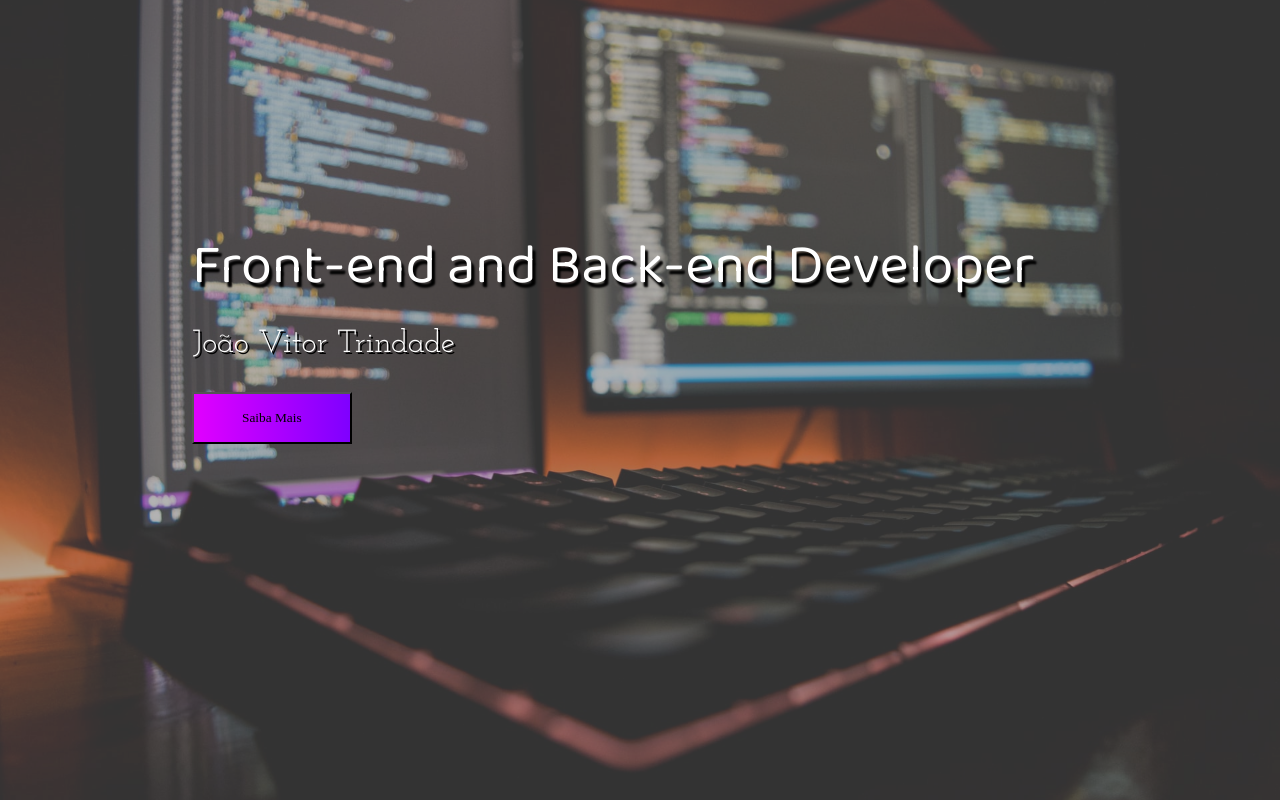
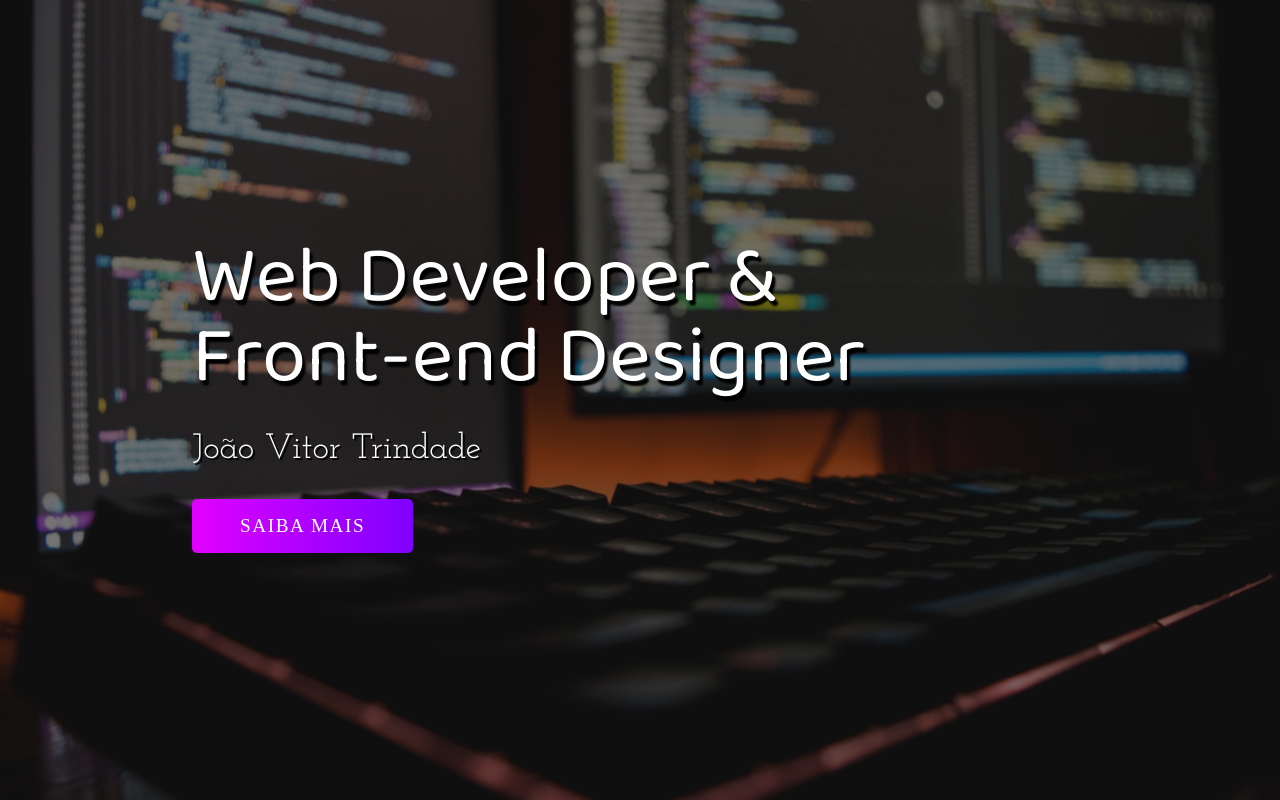
Before and after one commit to trindadeJvtr/portfolio, a plain HTML site: page index.html in a window 1280 px wide. Drawn offline with Linux system fonts and the light colour scheme; a web font is replaced by a local one.

Commit message:
:package: header

```diff
--- a/index.html
+++ b/index.html
@@ -19,12 +19,13 @@
 
         <header>
             <div class="imgWrapper">
-                <img src="imagens/fundoPrincipal1.jpg" alt="imagem de um computador com códigos fonte ao fundo da tela.">
+                <img src="imagens/fundoPrincipal1.jpg"
+                    alt="imagem de um computador com códigos fonte ao fundo da tela.">
             </div>
 
             <div class="apresentacaoHeader">
                 <h1>
-                    Front-end and Back-end Developer
+                    Web Developer & <br> Front-end Designer
                 </h1>
                 <p>
                     João Vitor Trindade
--- a/style.css
+++ b/style.css
@@ -17,7 +17,26 @@ header {
     height: 100%;
     overflow: hidden;
     /*background-color usado para a imagem com opacidade não ficar tão pálida.*/
-    background-color: rgba(0, 0, 0, 0.6);
+    background-color: rgba(0, 0, 0, 0.9);
+}
+
+@keyframes zoom {
+    0% {
+        transform: scale(1.3);
+    }
+    100% {
+        transform: scale(1);
+    }
+}
+
+@keyframes moveBanner {
+    0% {
+        transform: translateY(10rem) rotateY(-30deg);
+    }
+    100% {
+        transform: translateY(0) rotateY(0);
+        opacity: 1;
+    }
 }
 
 
@@ -30,7 +49,8 @@ header {
     object-fit: cover;
     /*opacidade/transparencia da imagem (colocar um background color escuro na divPai da imagem para
     não ficar tão pálida a transparencia)*/
-    opacity: 0.5;
+    opacity: 0.4;
+    animation: zoom 25s;
 }
 
 .apresentacaoHeader {
@@ -41,28 +61,39 @@ header {
 
 .apresentacaoHeader h1 {
     color: white;
-    font-size: 3.5rem;
+    font-size: 5rem;
     font-family: "Baloo Da 2", serif;
-    font-weight: 100;
+    font-weight: 200;
+    opacity: 0;
     /*controla os 4 parametros da sombra, os dois primeiros é posição e os dois ultimos blush e cor da sombra*/
-    text-shadow: .2rem .3rem 2px rgba(0, 0, 0, 4);
+    text-shadow: .2rem .3rem 2px rgba(0, 0, 0, 9);
     /*line-height define o distanciamento entre as linhas*/
-    line-height: 3.5rem;
+    line-height: 5rem;
     /* margin para o espaçamento entre o titulo e o nome*/
     margin-bottom: 2rem;
+    animation: moveBanner 1.5s 0.3s forwards;
 }
 
 .apresentacaoHeader p {
     font-family: "Josefin Slab", serif;
     color: white;
-    font-size: 2rem;
+    font-size: 2.2rem;
     text-shadow: 2px 2px rgba(0, 0, 0, 1);
     margin-bottom: 2rem;
+    opacity: 0;
+    animation: moveBanner 1.5s 0.5s forwards;
 }
 
 .apresentacaoHeader button {
     font-family: "Muli";
     color: rgba(0, 0, 0, 1);
+    font-size: 1.2rem;
+    border: none;
+    color: white;
+    opacity: 0;
+    text-transform: uppercase;
+    letter-spacing: .1rem;
+    border-radius: 5px;
     /*os backgrounds  abaixo são utilizados para obter o gradiente do botão e foram disponibilizados no site
     uigradients, curiosidade que o motivo da variedade do tipo de background abaixo é para ser compativel com
     navegadores que suportam as novas atualizações css e os que não suportam.*/
@@ -70,4 +101,13 @@ header {
     background: -webkit-linear-gradient(to right, #E100FF, #7F00FF);
     background: linear-gradient(to right, #E100FF, #7F00FF);
     padding: 1rem 3rem;
+    cursor: pointer;
+    animation: moveBanner 1.5s 0.7s forwards;
 }
+
+.apresentacaoHeader button:hover {
+    font-size: 1.2rem;
+    background: #6902d1;
+    background: -webkit-linear-gradient(to right, #b701cf, #6801cf);
+    background: linear-gradient(to right, #c002da, #7002df);
+}
```
Also changed, not shown: 1 other file.
